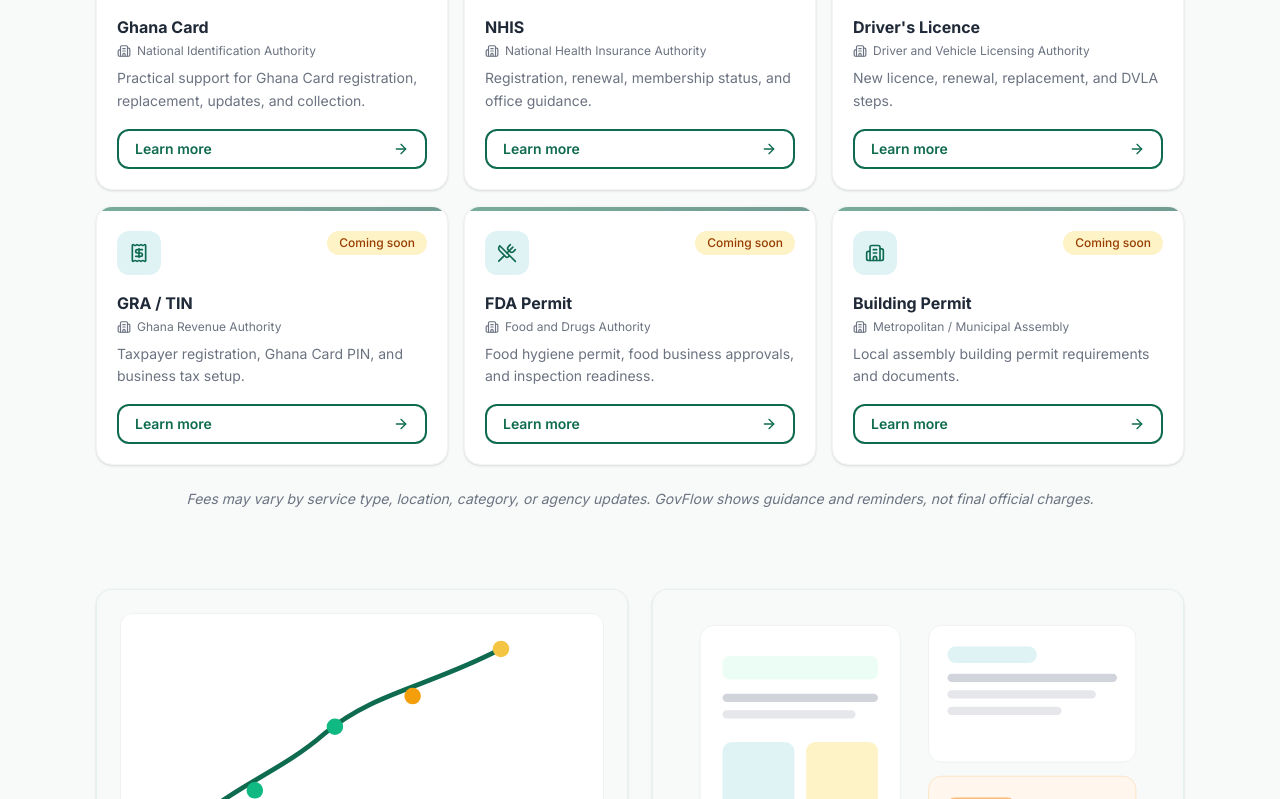
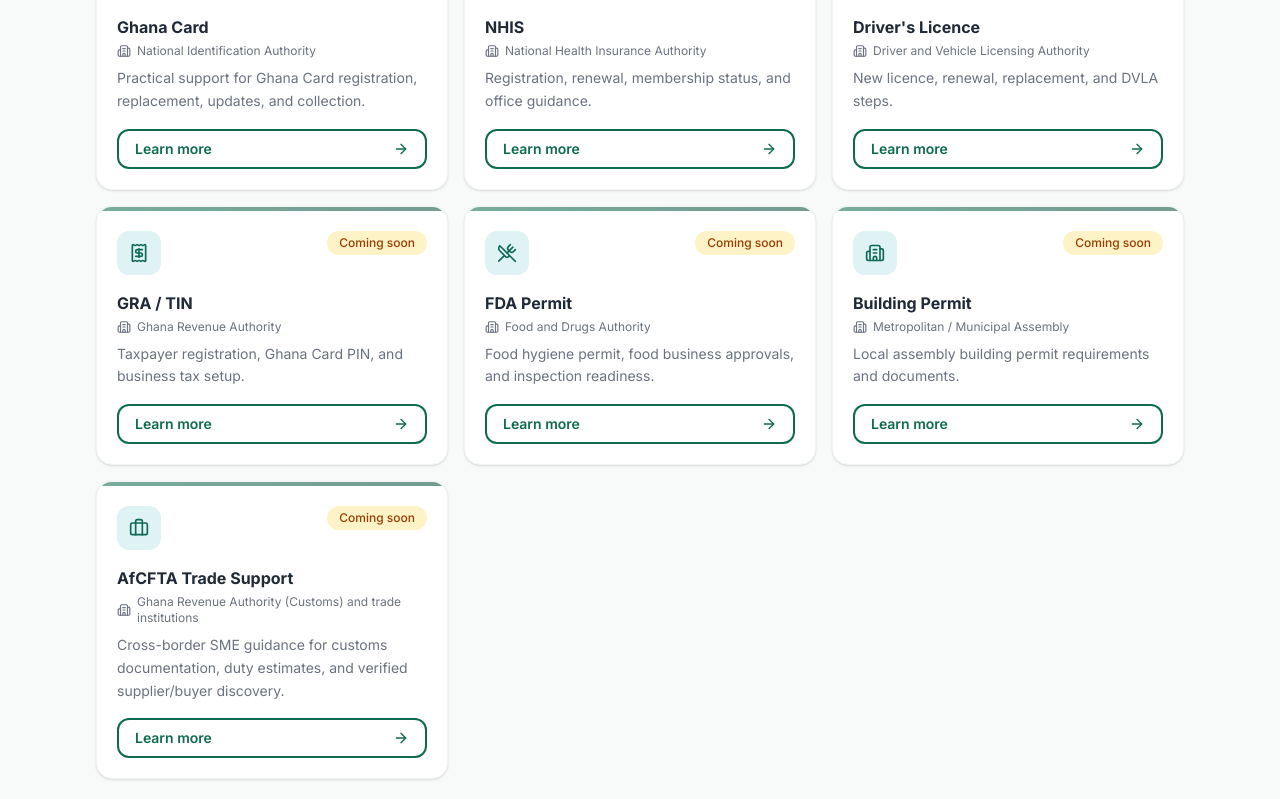
Before and after one commit to builder-kay/govflow-ai, a Next.js app: page / in a window 1280 px wide. Shown: the part 2001-2800 px from the top of the page. Built offline with nearby package versions, Linux system fonts and the light colour scheme; no server answers.

Commit message:
Add AfCFTA Trade Support service: Introduce new service details for AfCFTA Trade Support, including guidance on customs documentation, duty estimates, and supplier verification. Update relevant components and data structures to reflect this addition, ensuring visibility across the application.

```diff
--- a/src/app/home/page.tsx
+++ b/src/app/home/page.tsx
@@ -51,6 +51,13 @@
     icon: Building2,
     title: "Building Permit",
     href: "/services/building-permit",
+    comingSoon: true,
+  },
+  {
+    id: "afcfta-trade-support",
+    icon: Briefcase,
+    title: "AfCFTA Trade Support",
+    href: "/services/afcfta-trade-support",
     comingSoon: true,
   },
 ];
--- a/src/app/services/[id]/page.tsx
+++ b/src/app/services/[id]/page.tsx
@@ -53,6 +53,7 @@
   "gra-tin",
   "fda-permit",
   "building-permit",
+  "afcfta-trade-support",
 ]);
 
 const OFFICIAL_LINKS: Record<string, { label: string; href: string }[]> = {
--- a/src/app/services/page.tsx
+++ b/src/app/services/page.tsx
@@ -33,6 +33,7 @@
   "gra-tin",
   "fda-permit",
   "building-permit",
+  "afcfta-trade-support",
 ]);
 
 export default function ServicesPage() {
--- a/src/components/landing/LandingServices.tsx
+++ b/src/components/landing/LandingServices.tsx
@@ -44,6 +44,7 @@
   "gra-tin",
   "fda-permit",
   "building-permit",
+  "afcfta-trade-support",
 ]);
 
 export function LandingServices() {
--- a/src/components/landing/ServiceLearnMoreDialog.tsx
+++ b/src/components/landing/ServiceLearnMoreDialog.tsx
@@ -24,6 +24,7 @@
   "gra-tin",
   "fda-permit",
   "building-permit",
+  "afcfta-trade-support",
 ]);
 
 interface ServiceLearnMoreDialogProps {
--- a/src/data/landing-service-spotlights.ts
+++ b/src/data/landing-service-spotlights.ts
@@ -253,6 +253,33 @@
       },
     ],
   },
+  "afcfta-trade-support": {
+    id: "afcfta-trade-support",
+    howGovFlowHelps: [
+      "Breaks down customs documentation into a practical checklist SMEs can complete step by step.",
+      "Surfaces duty and border-charge estimate inputs before you commit to shipment plans.",
+      "Highlights cross-border compliance checkpoints tied to product and destination context.",
+      "Introduces structured supplier and buyer verification guidance to reduce fraud risk.",
+    ],
+    painToGain: [
+      {
+        pain: "Cross-border paperwork is confusing, and one wrong document can stall clearance.",
+        gain: "GovFlow organizes customs documentation into clear, sequential tasks with pre-submission checks.",
+      },
+      {
+        pain: "You cannot confidently price deals without understanding duties and border costs.",
+        gain: "Duty estimate guidance helps you plan realistic landed costs before negotiation or shipment.",
+      },
+      {
+        pain: "Finding trustworthy suppliers or buyers across borders is risky and time-consuming.",
+        gain: "Verification workflows help you screen counterparties before committing inventory or payment.",
+      },
+      {
+        pain: "Trade support tools are fragmented and still maturing across the ecosystem.",
+        gain: "GovFlow centralizes early-stage AfCFTA support into one guided flow aligned with policy momentum.",
+      },
+    ],
+  },
 };
 
 export function getLandingServiceSpotlight(id: string): LandingServiceSpotlight | undefined {
--- a/src/data/services.ts
+++ b/src/data/services.ts
@@ -258,6 +258,44 @@
       "Obtain permit",
     ],
   },
+  {
+    id: "afcfta-trade-support",
+    title: "AfCFTA Trade Support",
+    description:
+      "Cross-border SME guidance for customs documentation, duty estimates, and verified supplier/buyer discovery.",
+    overview:
+      "As the African Continental Free Trade Area ramps up, SMEs need practical support to handle cross-border paperwork, understand potential duty exposure, and identify credible suppliers or buyers across African markets. Tooling in this space is still early, but policy momentum and government tailwinds are creating strong opportunities.",
+    involves: [
+      "Preparing customs-ready documentation for export or import workflows",
+      "Estimating duties and border charges before shipment decisions",
+      "Checking product categories and compliance expectations for destination markets",
+      "Screening counterparties with structured supplier or buyer verification steps",
+      "Tracking next actions across agencies and border procedures",
+    ],
+    agency: "Ghana Revenue Authority (Customs) and trade institutions",
+    icon: "Briefcase",
+    requiredDocuments: [
+      "Business registration documents",
+      "Tax identification details",
+      "Product specification or HS code details",
+      "Commercial invoice and shipping documents",
+    ],
+    estimatedTimeline: "2-10 weeks depending on route and product type",
+    feeNote:
+      "Customs duties, levies, and trade-related costs vary by product, route, and policy updates. Always verify final charges with official customs channels.",
+    commonDelayReasons: [
+      "Incorrect or incomplete customs documentation",
+      "Unclear product classification and duty category",
+      "Supplier or buyer verification issues",
+    ],
+    steps: [
+      "Map your cross-border transaction and destination requirements",
+      "Prepare customs and shipping documents",
+      "Estimate duties and border costs",
+      "Verify supplier or buyer counterparties",
+      "Submit, track clearance actions, and close compliance checks",
+    ],
+  },
 ];
 
 export function getServiceById(id: string): Service | undefined {
```
